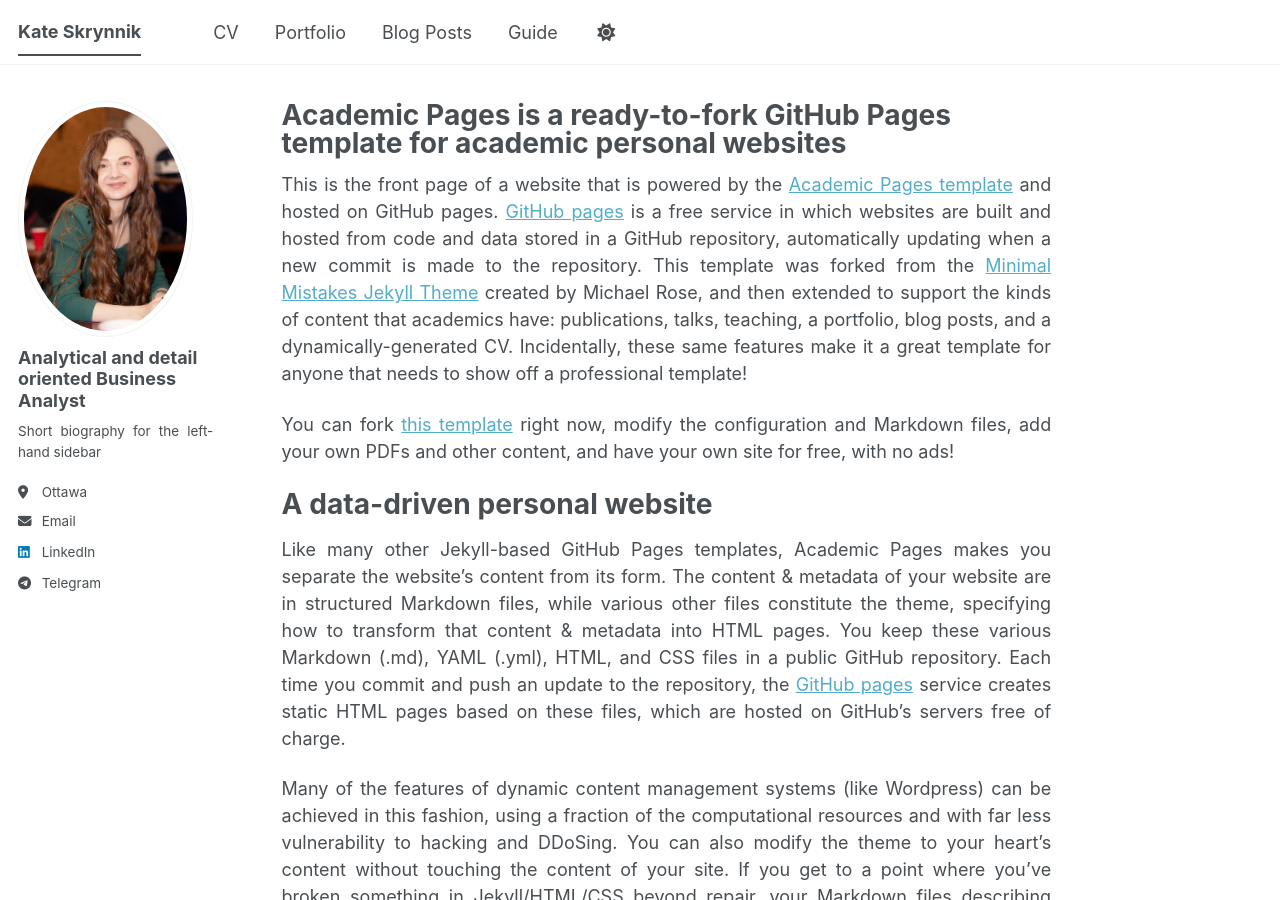
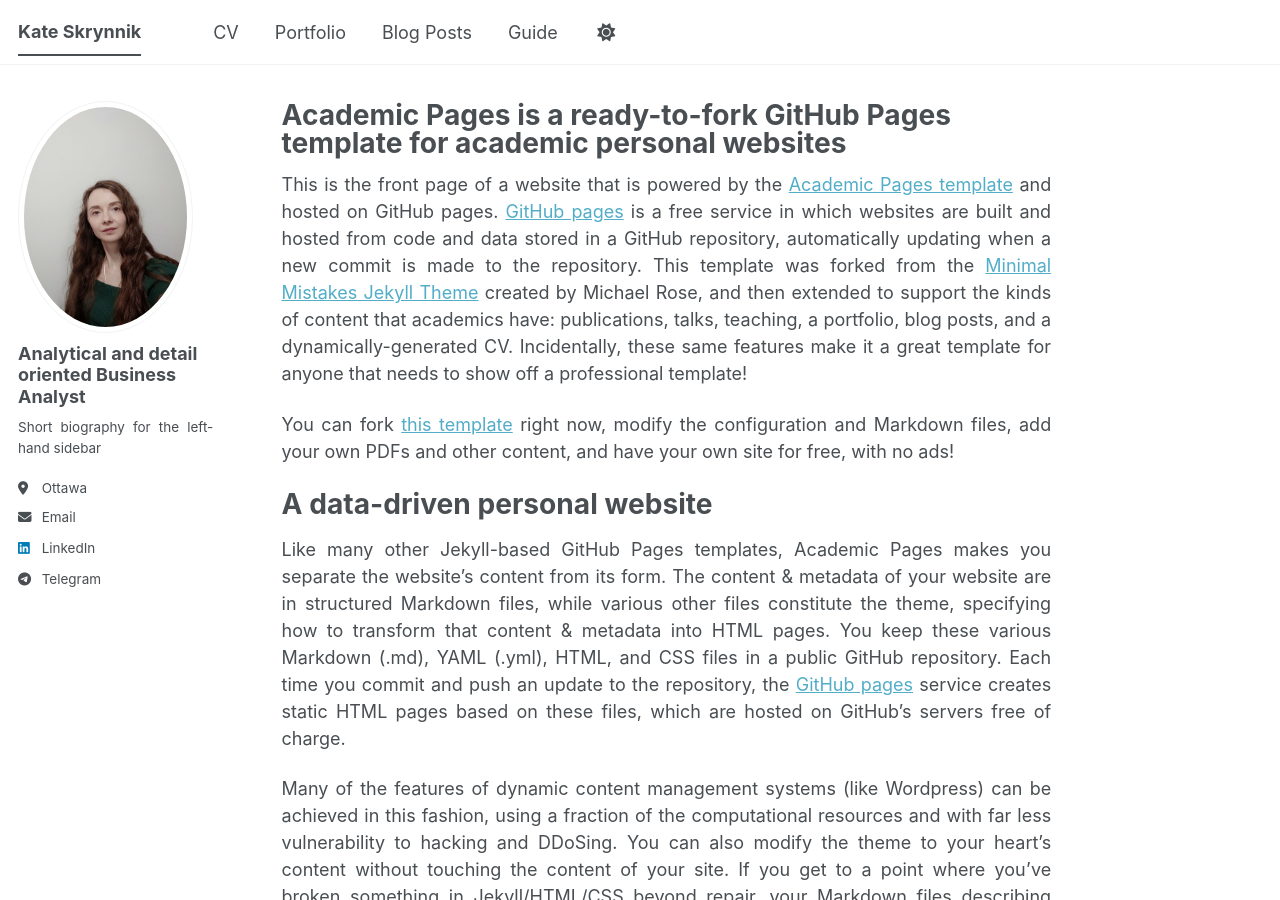
Before and after one commit to katevision/KateS, a Jekyll site: the page built from _pages/about.md, in a window 1280 px wide and 900 px high. Built offline with Jekyll 4.4.1, drawn with Linux system fonts in a browser that asks for light colours; a script bundle is joined from its source files by our own code; library files that are not in the unit come from our copies.

Commit message:
Update _config.yml

```diff
--- a/_config.yml
+++ b/_config.yml
@@ -23,7 +23,7 @@ repository               : "katevision/KateS"
 #               Additional customization can be done by editing /_includes/author-profile.html
 author:
   # Biographic information
-  avatar           : "foto-logo.jpg"
+  avatar           : "foto-logo2.jpg"
   name             : "Analytical and detail oriented Business Analyst"
   pronouns         : # example: "she/her"
   bio              : "Short biography for the left-hand sidebar"
```
